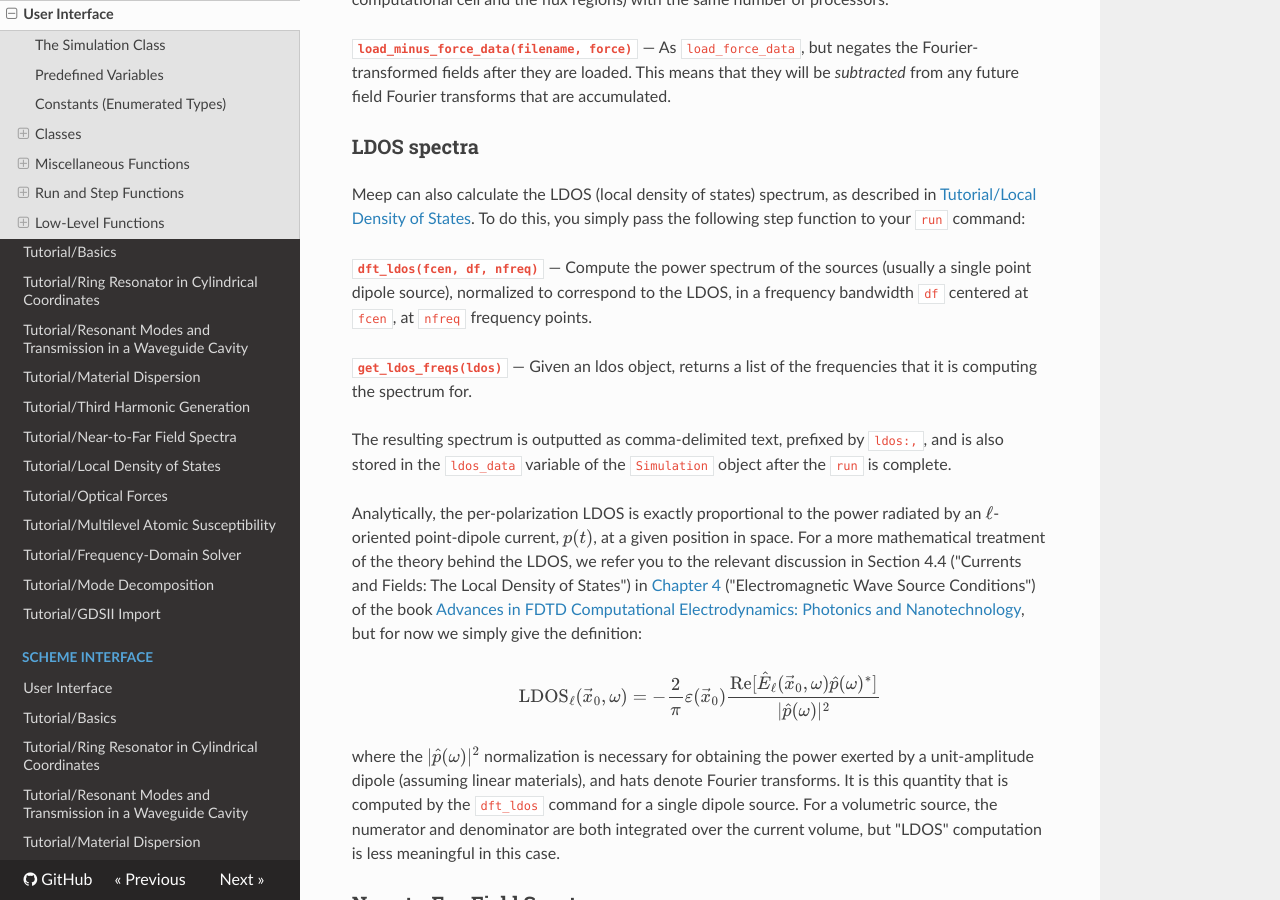
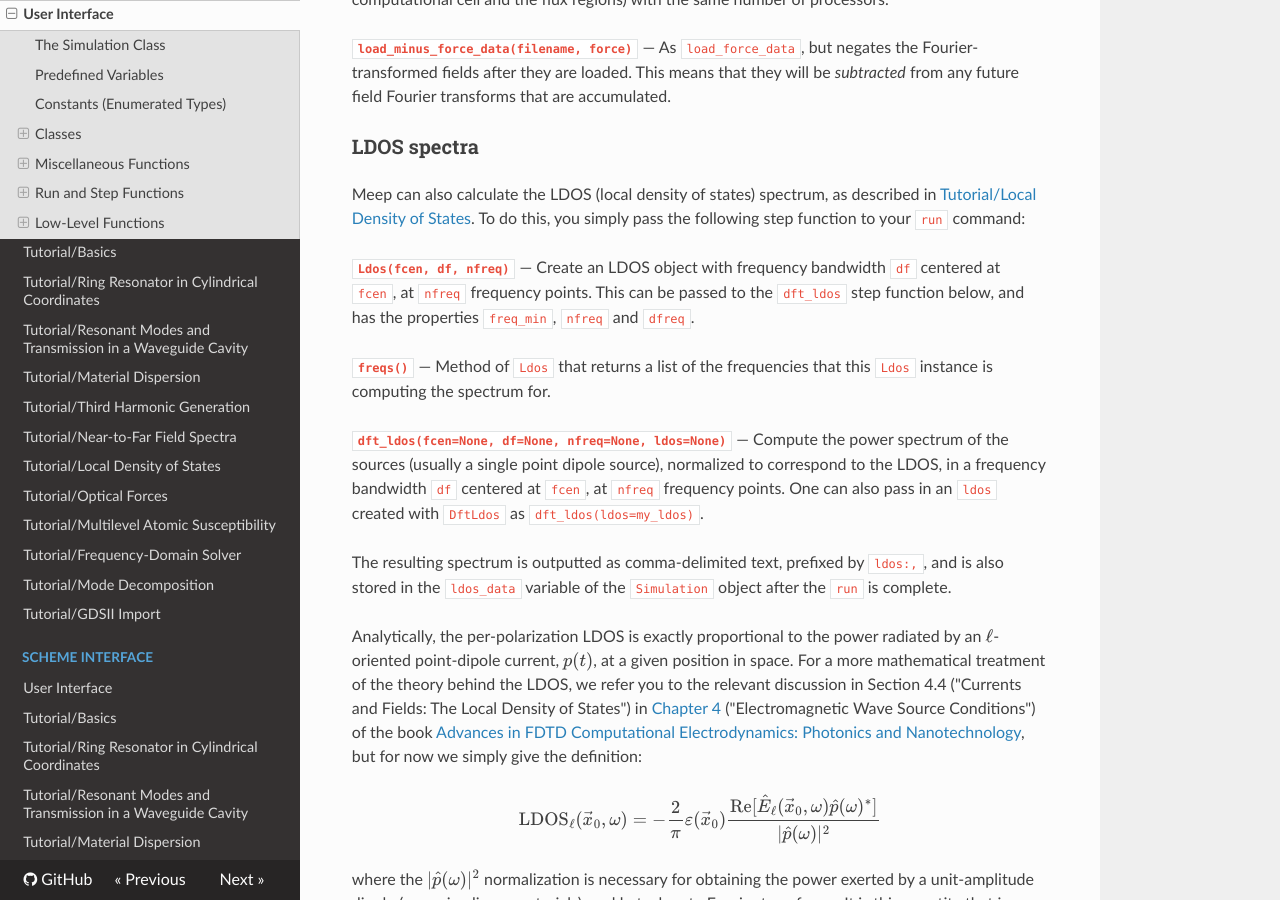
Before and after one commit to NanoComp/meep, an MkDocs documentation site: the page built from doc/docs/Python_User_Interface.md, in a window 1280 px wide and 900 px high, scrolled down 35261 px. Built offline with MkDocs 1.6.1, drawn with Linux system fonts in a browser that asks for light colours; nearby versions of some CDN libraries; formulas are drawn with MathJax 3; old or Windows-style settings are respelled for this version of MkDocs.

Commit message:
Expose more ldos data (#581)
* Expose more ldos data

* Rename omega to freqs and make get_ldos_freqs a method of Ldos

```diff
--- a/doc/docs/Python_User_Interface.md
+++ b/doc/docs/Python_User_Interface.md
@@ -1180,13 +1180,17 @@
 
 Meep can also calculate the LDOS (local density of states) spectrum, as described in [Tutorial/Local Density of States](Python_Tutorials/Local_Density_of_States.md). To do this, you simply pass the following step function to your `run` command:
 
-**`dft_ldos(fcen, df, nfreq)`**
-—
-Compute the power spectrum of the sources (usually a single point dipole source), normalized to correspond to the LDOS, in a frequency bandwidth `df` centered at `fcen`, at `nfreq` frequency points.
-
-**`get_ldos_freqs(ldos)`**
-—
-Given an ldos object, returns a list of the frequencies that it is computing the spectrum for.
+**`Ldos(fcen, df, nfreq)`**
+—
+Create an LDOS object with frequency bandwidth `df` centered at `fcen`, at `nfreq` frequency points. This can be passed to the `dft_ldos` step function below, and has the properties `freq_min`, `nfreq` and `dfreq`.
+
+**`freqs()`**
+—
+Method of `Ldos` that returns a list of the frequencies that this `Ldos` instance is computing the spectrum for.
+
+**`dft_ldos(fcen=None, df=None, nfreq=None, ldos=None)`**
+—
+Compute the power spectrum of the sources (usually a single point dipole source), normalized to correspond to the LDOS, in a frequency bandwidth `df` centered at `fcen`, at `nfreq` frequency points. One can also pass in an `ldos` created with `DftLdos` as `dft_ldos(ldos=my_ldos)`.
 
 The resulting spectrum is outputted as comma-delimited text, prefixed by `ldos:,`, and is also stored in the `ldos_data` variable of the `Simulation` object after the `run` is complete.
 
```
Also changed, not shown: 3 other files.
